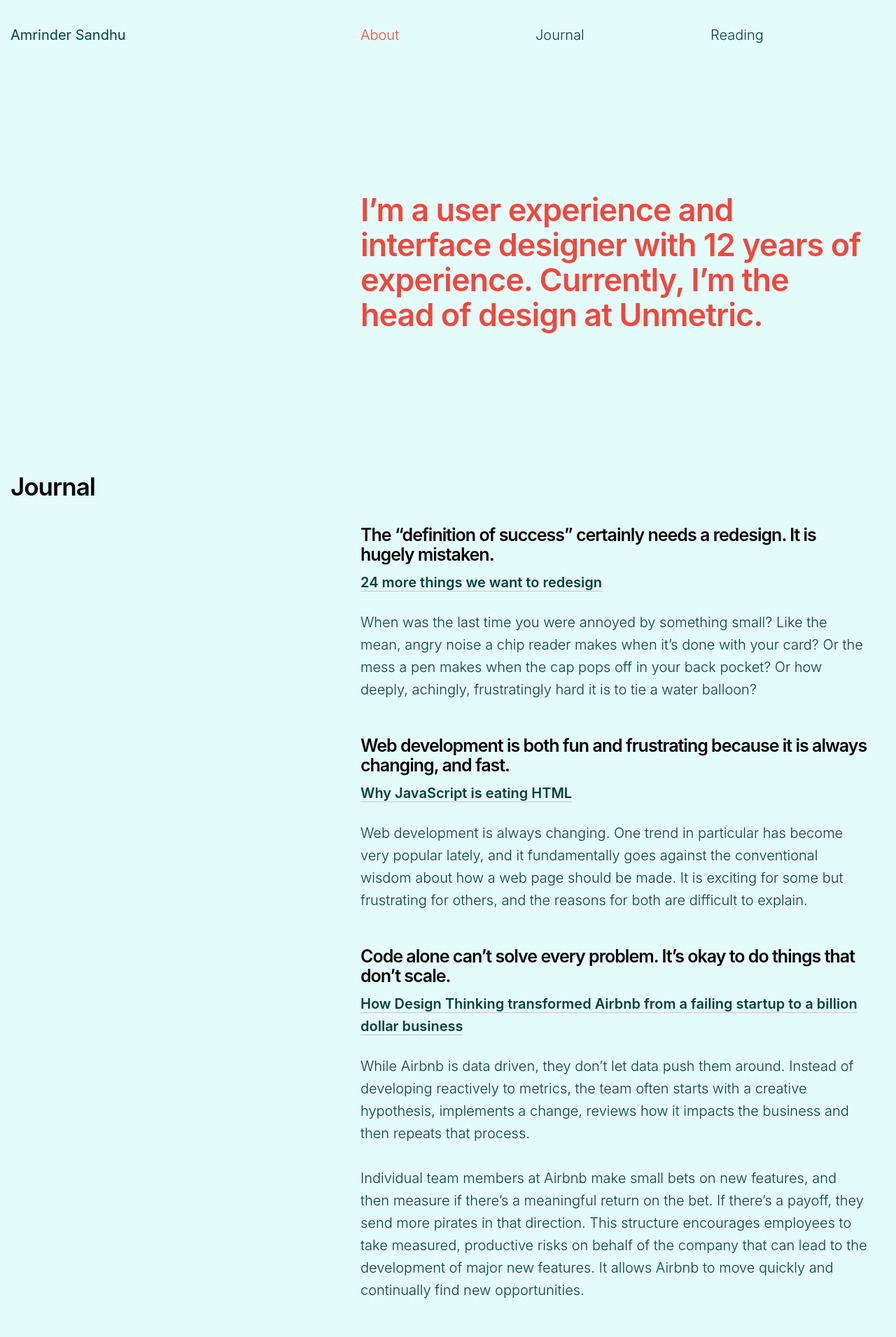
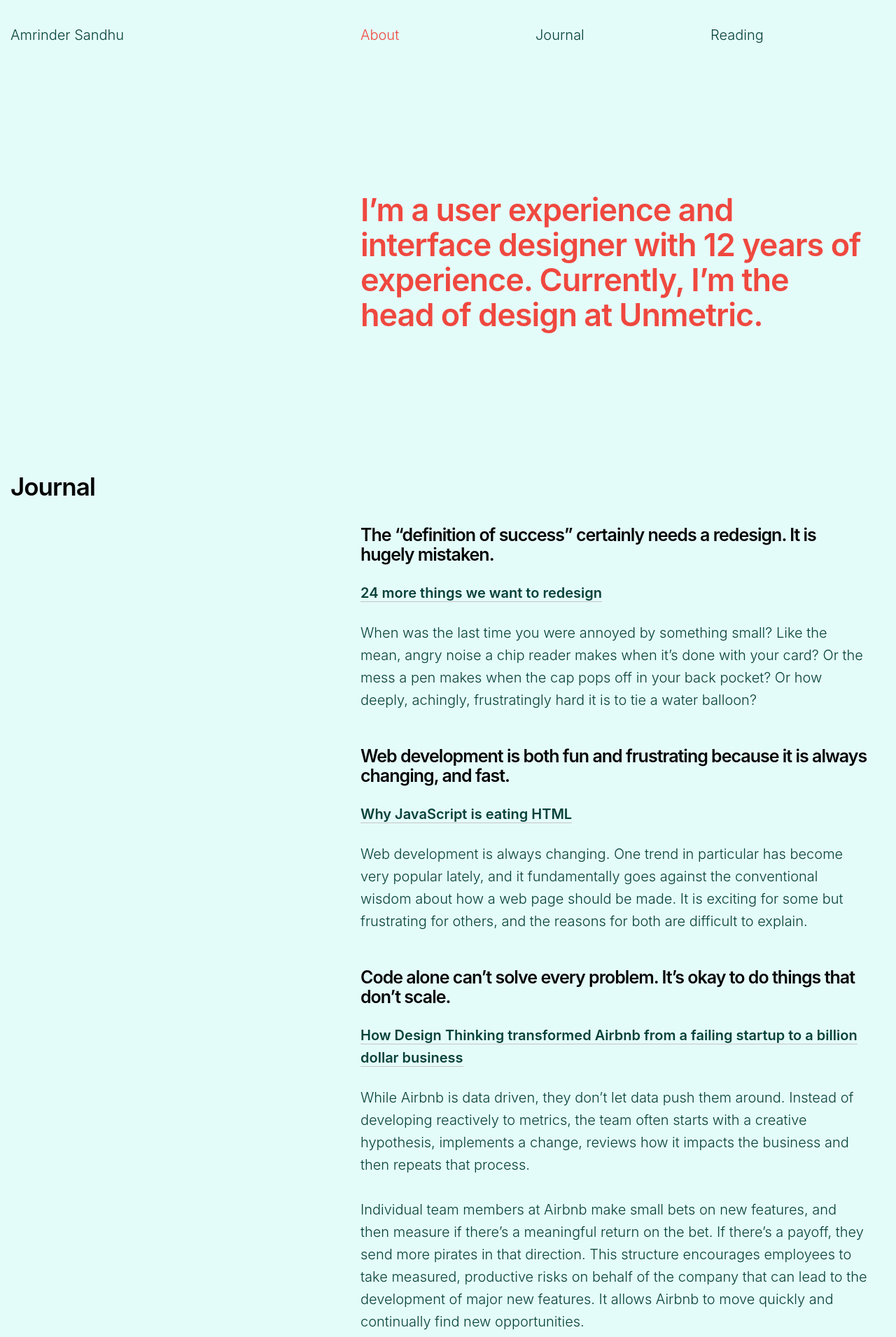
Before and after one commit to harjotgrewal/amrindersandhu, a Jekyll site: the page built from index-old.html, in a window 1280 px wide. Shown: the top 1910 px of the page at 70% size. Built offline with Jekyll 4.4.1, drawn with Linux system fonts in a browser that asks for light colours.

Commit message:
[U][CSS] Some fixes

```diff
--- a/_scss/_components-header.scss
+++ b/_scss/_components-header.scss
@@ -22,7 +22,7 @@
 .c-name {
     border: 0;
     display: inline-block;
-    font-weight: normal;
+    font-weight: 300;
     line-height: 1 !important;
     position: relative;
     width: 120px;
--- a/_scss/_theme-base.scss
+++ b/_scss/_theme-base.scss
@@ -275,7 +275,7 @@
         }
     }
 
-    .c-entry__heading {
+    h2 {
         color: darken($theme-bg-light-4, 75);
     }
 
--- a/css/styles.css
+++ b/css/styles.css
@@ -696,15 +696,6 @@
   .c-entry__content {
     margin-top: 4px; } }
 
-.c-entry__heading {
-  margin-bottom: 25px; }
-  @media screen and (min-width: 1139px) {
-    .c-entry__heading {
-      margin-bottom: 10px; } }
-  @media screen and (max-width: 63.9375em) {
-    .c-entry__heading {
-      padding: 0 25px 0 25px; } }
-
 @media screen and (min-width: 1139px) {
   .c-section__col--1to4 {
     grid-column: 1/4 !important; } }
@@ -789,7 +780,7 @@
 .c-name {
   border: 0;
   display: inline-block;
-  font-weight: normal;
+  font-weight: 300;
   line-height: 1 !important;
   position: relative;
   width: 120px; }
@@ -1219,7 +1210,7 @@
     @media screen and (max-width: 63.9375em) {
       .p-journal .c-billboard__blurb {
         margin-right: 21px; } }
-  .p-journal .c-entry__heading {
+  .p-journal h2 {
     color: #51420f; }
   .p-journal .c-entry__link,
   .p-journal .c-entry__link p {
--- a/journal.html
+++ b/journal.html
@@ -40,7 +40,7 @@
     {% for entry in site.data.awayback.journal %}
     <section class="c-section">
         <section class="c-section__col c-section__col--1to4">
-            <h3 class="c-entry__heading">{{ entry.title }}</h3>
+            <h2 class="c-entry__heading">{{ entry.title }}</h2>
         </section>
 
         <section class="c-section__content">
@@ -48,7 +48,7 @@
 
                 <a href="{{ entry.url }}" target="_blank" class="c-entry__link">
                     <section class="c-entry__content">
-                        <h4 class="c-entry__content__heading">{{ entry.content-title }}</h4>
+                        <h3 class="c-entry__content__heading">{{ entry.content-title }}</h3>
                         <p class="c-entry__content__blurb">{{ entry.content-copy }}</p>
                     </section>
                 </a>
```
Also changed, not shown: _scss/_components-entry.scss (+0 -18 lines), 2 other files.
